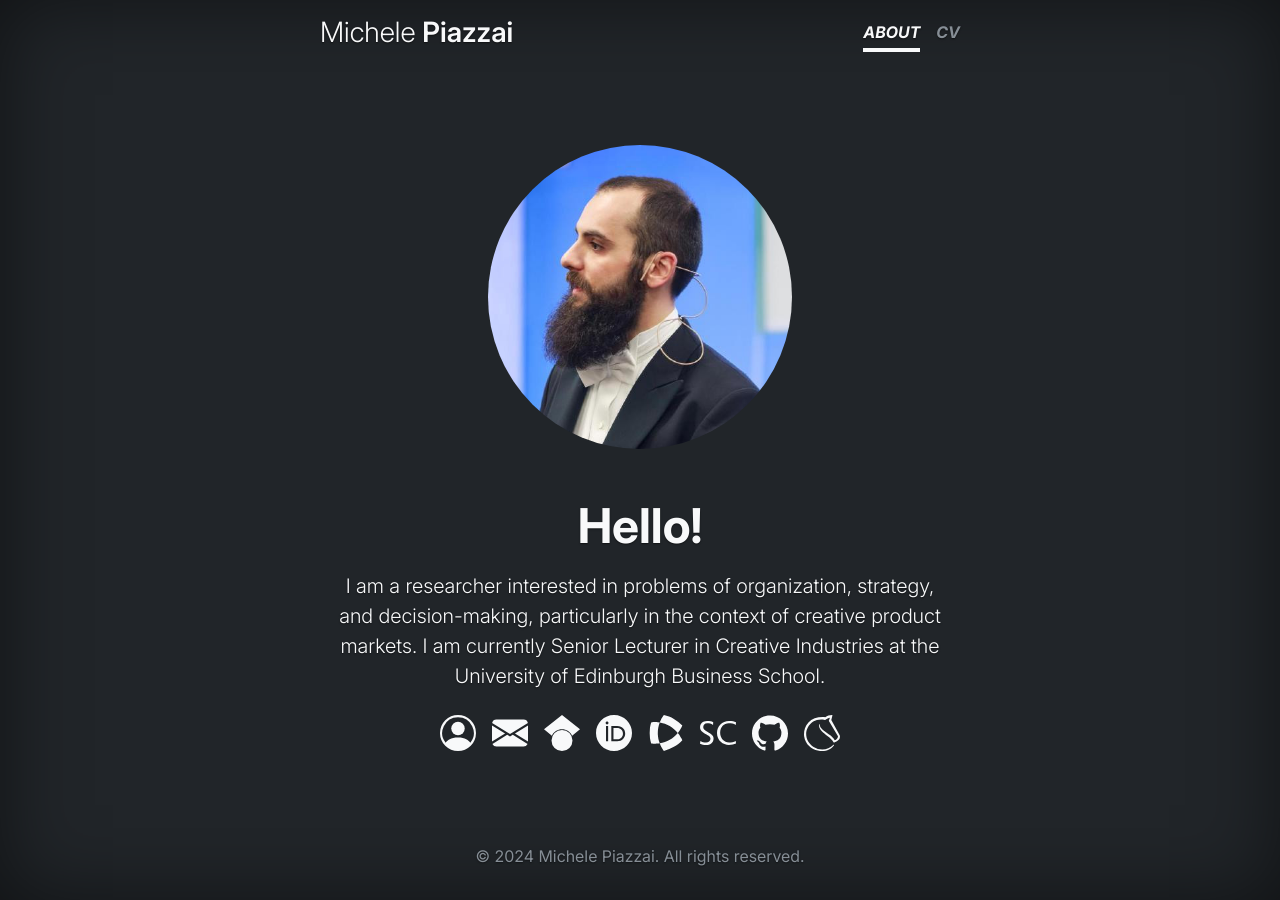
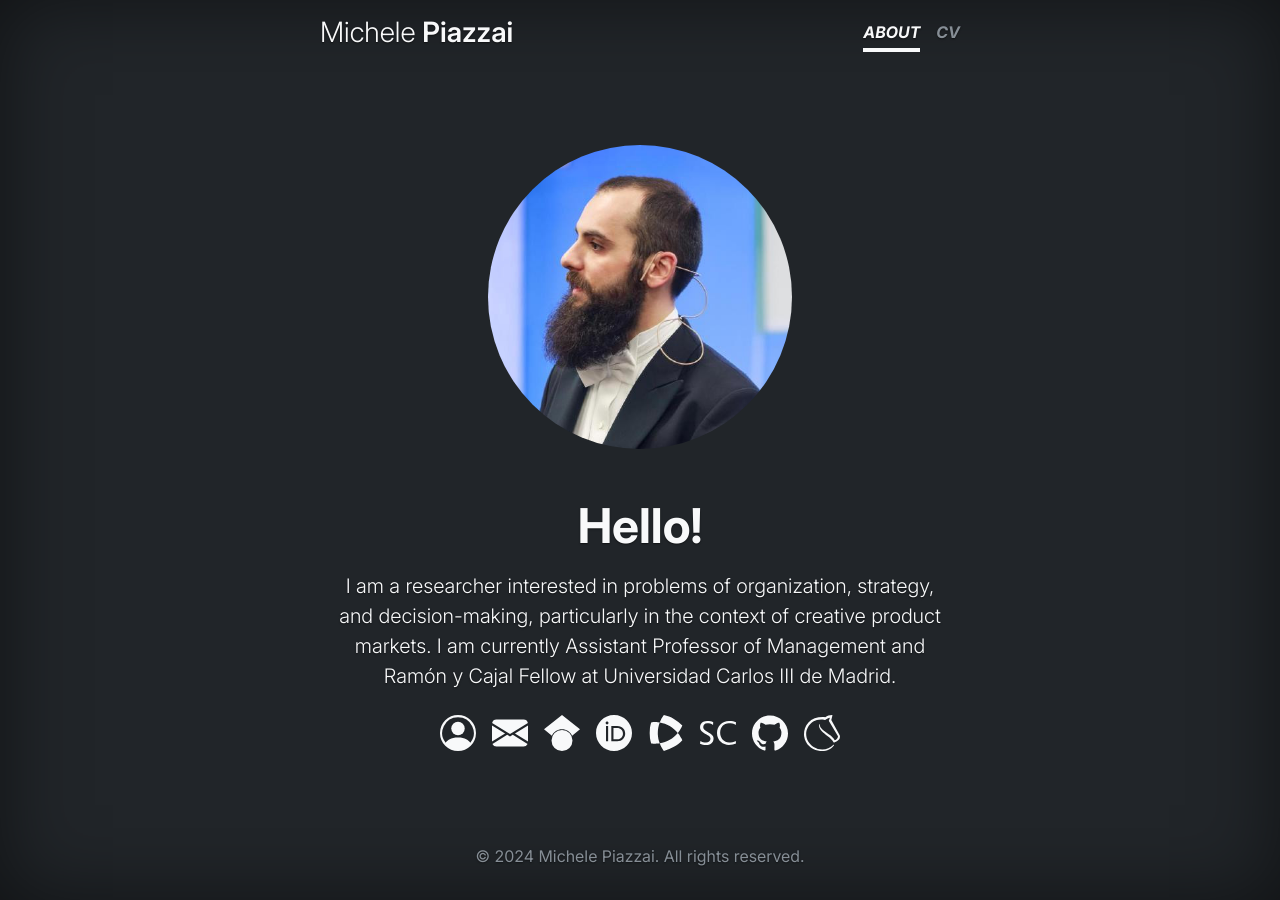
Before and after one commit to piazzai/piazzai.github.io, a Jekyll site: the page built from index.md, in a window 1280 px wide. Built offline with Jekyll 4.4.1, drawn with Linux system fonts in a browser that asks for light colours.

Commit message:
Change job details

```diff
--- a/index.md
+++ b/index.md
@@ -9,5 +9,5 @@ title: About
 {: .lead .mb-4 }
 I am a researcher interested in problems of organization, strategy, and
 decision-making, particularly in the context of creative product markets. I am
-currently Senior Lecturer in Creative Industries at the University of Edinburgh
-Business School.
+currently Assistant Professor of Management and Ramón y Cajal Fellow at
+Universidad Carlos III de Madrid.
```
